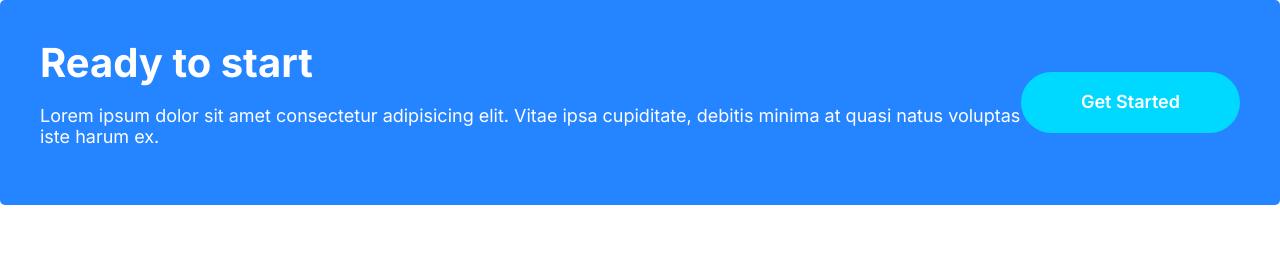
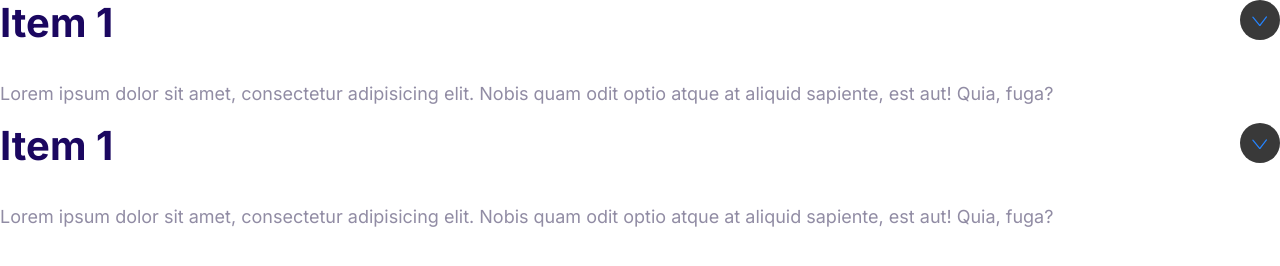
Before and after one commit to usmanshabbir756/firstweb, a plain HTML site: page index.html in a window 1280 px wide. Drawn offline with Linux system fonts and the light colour scheme.

Commit message:
collapsible def

```diff
--- a/css/style.css
+++ b/css/style.css
@@ -455,3 +455,27 @@ font-size: 1.6rem;
         margin-left: 0 2rem;
     }
 }
+/* collapsible */
+.collapsible__header{
+    display: flex;
+    justify-content: space-between;
+}
+.collapsible__heading{
+    margin-top: 0;
+}
+.collapsible__chevron{
+    transform: rotate(-90deg);
+}
+.collapsible__container{
+    max-height: 0;
+    overflow: hidden;
+    opacity: 0;
+    transition: all 0.3s;
+}
+.collapsible--expanded .collapsible__chevron{
+    transform: rotate(0);
+}
+.collapsible--expanded .collapsible__container{
+    max-height: 100vh;
+    opacity: 1;
+}
--- a/index.html
+++ b/index.html
@@ -15,19 +15,34 @@
     <link rel="stylesheet" href="css/style.css" />
   </head>
   <body>
-    <div class="callout callout--primary">
-      <div class="grid grid--1x2">
-        <div class="callout__content">
-          <h2 class="callout__heading">Ready to start</h2>
-          <p>
-            Lorem ipsum dolor sit amet consectetur adipisicing elit. Vitae ipsa
-            cupiditate, debitis minima at quasi natus voluptas iste harum ex.
-          </p>
-        </div>
-        <a href="#" class="btn btn--secondary callout__btn btn--streched"
-          >Get Started</a
-        >
+    <div class="collapsible collapsible--expanded">
+      <header class="collapsible__header">
+        <h2 class="collapsible__heading">Item 1</h2>
+        <svg class="icon icon--primary collapsible__chevron">
+          <use xlink:href="images/sprite.svg#chevron"></use>
+        </svg>
+      </header>
+      <div class="collapsible__container">
+        <p>
+          Lorem ipsum dolor sit amet, consectetur adipisicing elit. Nobis quam
+          odit optio atque at aliquid sapiente, est aut! Quia, fuga?
+        </p>
       </div>
     </div>
+    <div class="collapsible collapsible--expanded">
+      <header class="collapsible__header">
+        <h2 class="collapsible__heading">Item 1</h2>
+        <svg class="icon icon--primary collapsible__chevron">
+          <use xlink:href="images/sprite.svg#chevron"></use>
+        </svg>
+      </header>
+      <div class="collapsible__container">
+        <p>
+          Lorem ipsum dolor sit amet, consectetur adipisicing elit. Nobis quam
+          odit optio atque at aliquid sapiente, est aut! Quia, fuga?
+        </p>
+      </div>
+    </div>
+    <script src="js/main.js"></script>
   </body>
 </html>
--- /dev/null
+++ b/js/main.js
@@ -0,0 +1,6 @@
+const collapsibles = document.querySelectorAll(".collapsible");
+collapsibles.forEach((item) =>
+  item.addEventListener("click", function () {
+    this.classList.toggle("collapsible--expanded");
+  })
+);
```
